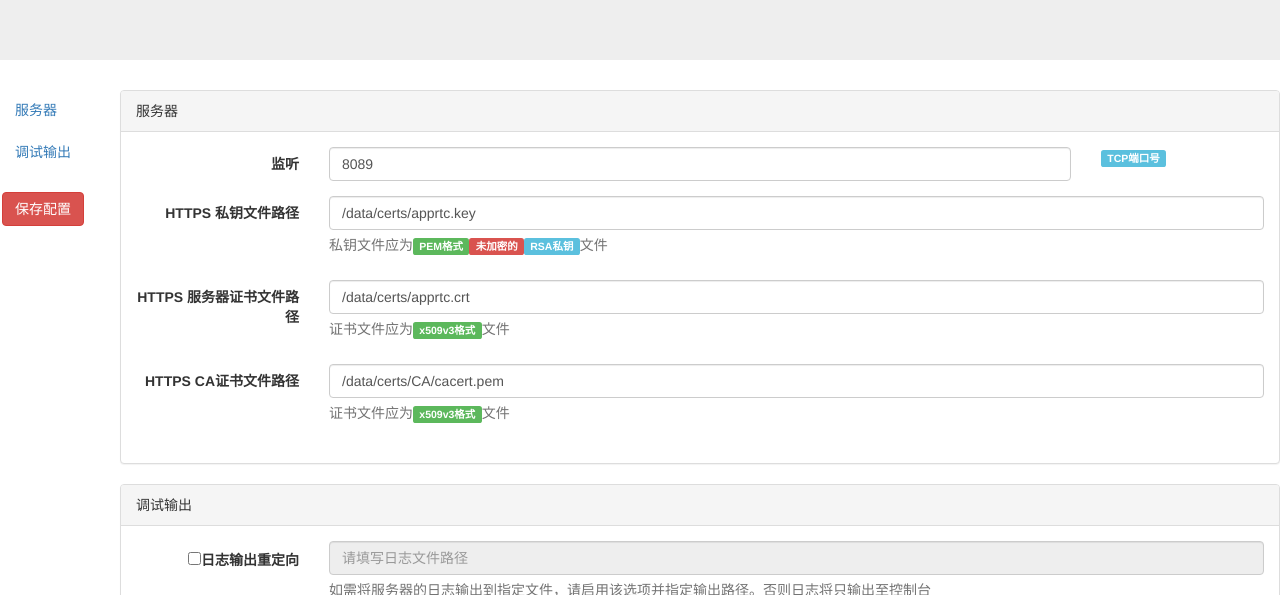
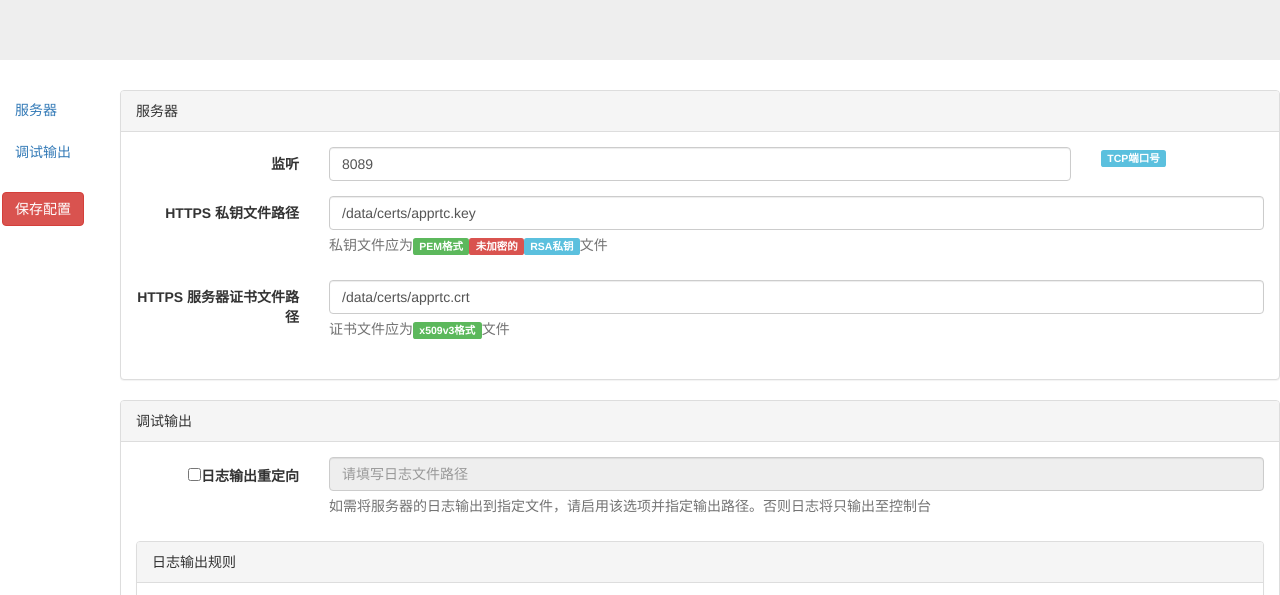
Before and after one commit to Kxuan/RtcMessageServer, a website: page install/public/index.html in a window 1280 px wide. Shown: the part 180-775 px from the top of the page. Drawn offline with Linux system fonts and the light colour scheme; files whose address does not match are found by name.

Commit message:
remove CA config from installer

```diff
--- a/install/public/index.html
+++ b/install/public/index.html
@@ -67,17 +67,6 @@
 
           <div class="col-sm-10">
             <input class="form-control" type="text" v-model="cert">
-
-            <div class="help-block">证书文件应为<span class="label label-success">x509v3格式</span>文件
-            </div>
-          </div>
-        </div>
-
-        <div class="form-group">
-          <label class="col-sm-2 control-label">HTTPS CA证书文件路径</label>
-
-          <div class="col-sm-10">
-            <input class="form-control" type="text" v-model="ca[0]">
 
             <div class="help-block">证书文件应为<span class="label label-success">x509v3格式</span>文件
             </div>
--- a/install/public/main.js
+++ b/install/public/main.js
@@ -11,9 +11,7 @@ var data = {
         "https": true,
         "key": "/data/certs/apprtc.key",
         "cert": "/data/certs/apprtc.crt",
-        "ca": [
-            "/data/certs/CA/cacert.pem"
-        ],
+        "ca": [],
         "handshakeTimeout": 10000
     }
 };
```
